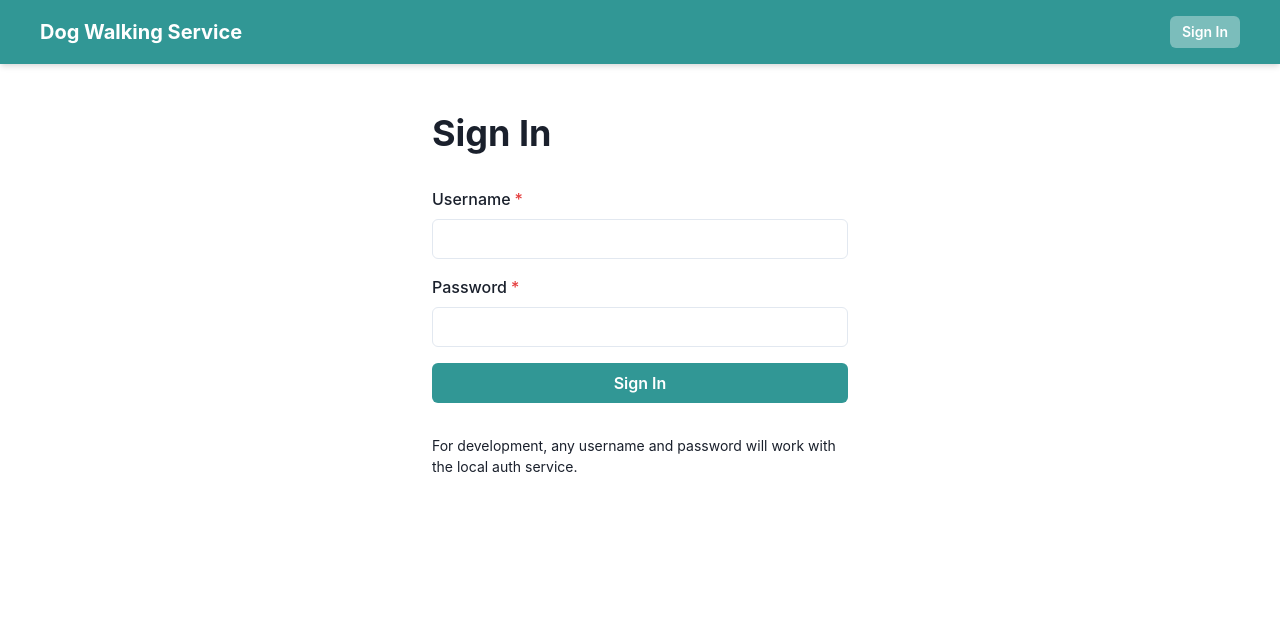
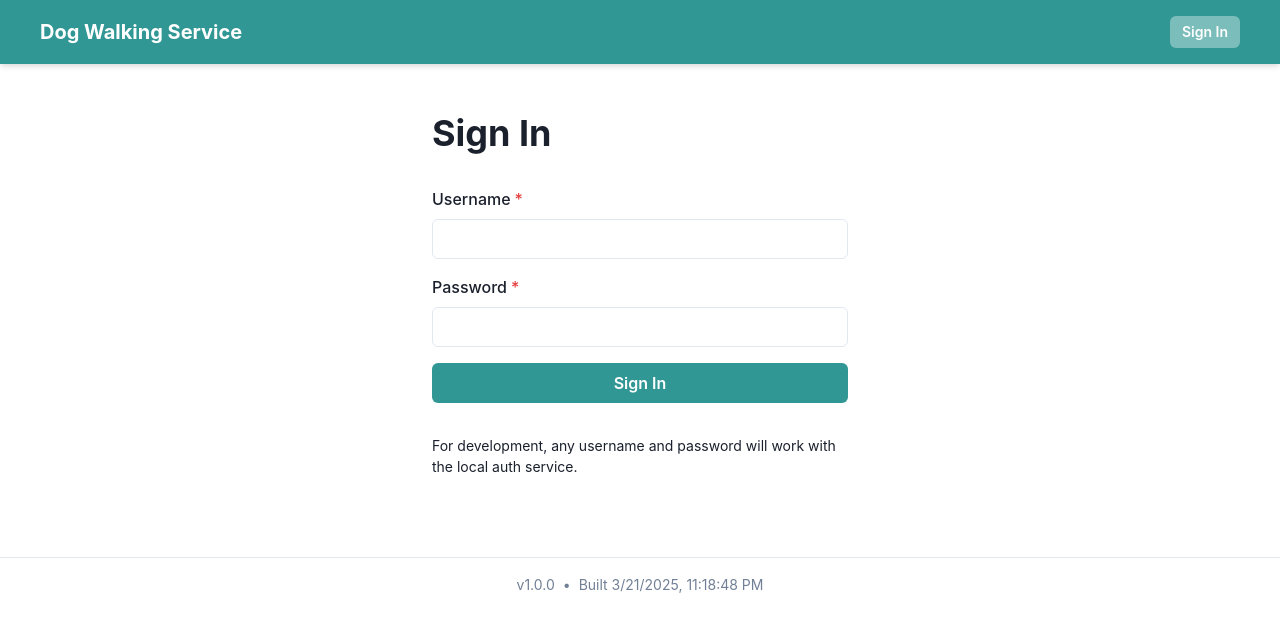
Before and after one commit to rhargreaves/dog-walking-ui, a React (Create React App) app: page /login in a window 1280 px wide. Shown: the top 630 px of the page. Built offline with nearby package versions, Linux system fonts and the light colour scheme; no server answers.

Commit message:
Display build date on the site

```diff
--- a/package.json
+++ b/package.json
@@ -1,6 +1,6 @@
 {
   "name": "dog-walking-ui",
-  "version": "0.1.0",
+  "version": "1.0.0",
   "private": true,
   "dependencies": {
     "@chakra-ui/react": "^2.10.7",
@@ -28,6 +28,7 @@
   },
   "scripts": {
     "start": "PORT=3001 react-scripts start",
+    "prebuild": "node scripts/update-version.js",
     "build": "react-scripts build",
     "test": "react-scripts test",
     "eject": "react-scripts eject",
--- /dev/null
+++ b/public/version.json
@@ -0,0 +1,4 @@
+{
+	"version": "1.0.0",
+	"buildTimestamp": "BUILD_TIMESTAMP_PLACEHOLDER"
+}
--- a/src/App.tsx
+++ b/src/App.tsx
@@ -2,6 +2,7 @@ import React from 'react';
 import { ChakraProvider } from '@chakra-ui/react';
 import { BrowserRouter as Router, Routes, Route } from 'react-router-dom';
 import Header from './components/Header';
+import Footer from './components/Footer';
 import DogList from './components/DogList';
 import DogDetails from './components/DogDetails';
 import DogForm from './components/DogForm';
@@ -31,6 +32,7 @@ function App() {
               <Route path="/dogs/:id/edit" element={<DogForm />} />
             </Route>
           </Routes>
+          <Footer />
         </Router>
       </AuthProvider>
     </ChakraProvider>
--- /dev/null
+++ b/src/components/Footer.tsx
@@ -0,0 +1,76 @@
+import React, { useEffect, useState } from 'react';
+import { Box, Text, Flex } from '@chakra-ui/react';
+
+interface VersionInfo {
+  version: string;
+  buildTimestamp: string;
+}
+
+const Footer: React.FC = () => {
+  const [versionInfo, setVersionInfo] = useState<VersionInfo | null>(null);
+  const [isLoading, setIsLoading] = useState(true);
+
+  useEffect(() => {
+    const fetchVersionInfo = async () => {
+      try {
+        const response = await fetch('/version.json');
+        if (!response.ok) {
+          throw new Error('Failed to fetch version info');
+        }
+        const data = await response.json();
+        // If the timestamp is a placeholder, replace with current time or env variable
+        if (data.buildTimestamp === 'BUILD_TIMESTAMP_PLACEHOLDER') {
+          data.buildTimestamp = process.env.REACT_APP_BUILD_TIMESTAMP || new Date().toISOString();
+        }
+        setVersionInfo(data);
+      } catch (error) {
+        console.error('Error fetching version info:', error);
+        // Fallback to environment variable
+        setVersionInfo({
+          version: process.env.REACT_APP_VERSION || '1.0.0',
+          buildTimestamp: process.env.REACT_APP_BUILD_TIMESTAMP || new Date().toISOString()
+        });
+      } finally {
+        setIsLoading(false);
+      }
+    };
+
+    fetchVersionInfo();
+  }, []);
+
+  if (isLoading || !versionInfo) {
+    return null;
+  }
+
+  const formattedDate = new Date(versionInfo.buildTimestamp).toLocaleString();
+
+  return (
+    <Box
+      as="footer"
+      width="100%"
+      py={4}
+      mt={8}
+      borderTop="1px"
+      borderColor="gray.200"
+    >
+      <Flex
+        justify="center"
+        direction={{ base: 'column', md: 'row' }}
+        align="center"
+        gap={2}
+      >
+        <Text fontSize="sm" color="gray.500">
+          v{versionInfo.version}
+        </Text>
+        <Text fontSize="sm" color="gray.500" display={{ base: 'none', md: 'block' }}>
+          •
+        </Text>
+        <Text fontSize="sm" color="gray.500">
+          Built {formattedDate}
+        </Text>
+      </Flex>
+    </Box>
+  );
+};
+
+export default Footer;
```
Also changed, not shown: scripts/update-version.js (added, +20 -0 lines), 2 other files (tests, documents, lock files or other folders).
